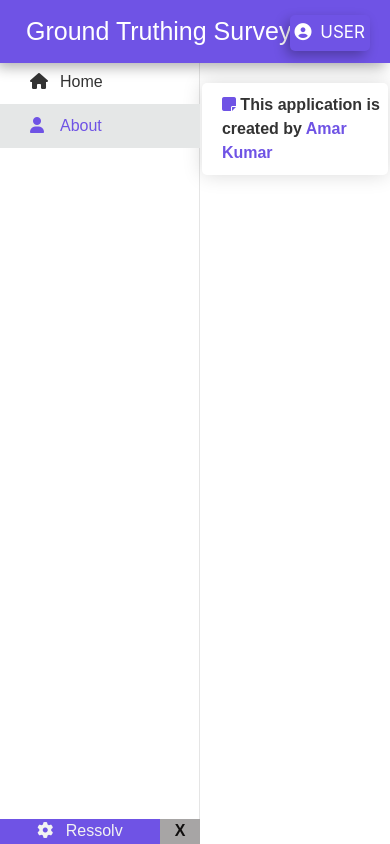
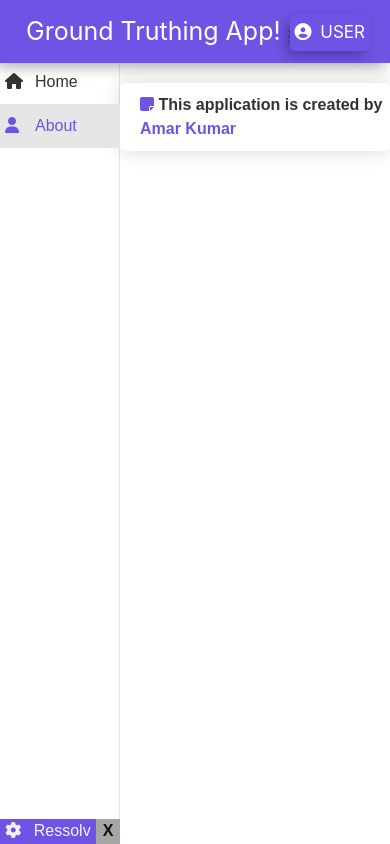
Before and after one commit to amarkumar91099jha/Django-Deploy-on-Azure-main, a Django app: page /about/ in a window 390 px wide. Run offline with Django 4.2, Linux system fonts and the light colour scheme; some libraries are stand-ins or nearby versions.

Commit message:
modified the side-nav width and changed the details page to handle incomplete form data

```diff
--- a/azure_content/static/azure_content/main.css
+++ b/azure_content/static/azure_content/main.css
@@ -1,22 +1,21 @@
-#main{
-    margin-left: 200px;
+/* Default styles */
+
+#main {
+  margin-left: 120px;
   transition: margin-left 0.5s;
   z-index: 999988;
   display: flex;
   justify-content: center;
-    font-family: Arial, Helvetica, sans-serif ;
+  font-family: Arial, Helvetica, sans-serif;
 }
 
-.Logo{
+.Logo {
   color: white;
-  font-family: Arial, Helvetica, sans-serif;
-  height: 100%;
   font-size: 25px;
   margin-left: 5px;
 }
 
-
-.titelbalk{
+.titelbalk {
   display: flex;
   align-items: center;
   justify-content: space-between;
@@ -25,14 +24,13 @@
   height: 30px;
   background-color: #2D323E;
   color: #ffffff;
-
 }
 
-.icon{
+.icon {
   margin-right: 5px;
 }
 
-.titel{
+.titel {
   width: 62%;
   margin-left: 2%;
   margin-top: 8px;
@@ -40,7 +38,7 @@
   align-items: center;
 }
 
-.extra{
+.extra {
   display: flex;
   justify-content: flex-end;
   align-items: center;
@@ -49,44 +47,44 @@
   height: 100%;
 }
 
-.bevestigenknop2{
+.bevestigenknop2 {
   background-color: #6F53E5 !important;
   border-radius: 5px;
-  margin-bottom:1px;
+  margin-bottom: 1px;
   color: white;
   font-size: 12px;
   font-weight: bold;
   height: 22px;
 }
 
-.bevestigenknop2:hover{
+.bevestigenknop2:hover {
   background-color: grey !important;
 }
 
-
-.iconcolor{
+.iconcolor {
   color: #6F53E5;
 }
 
-.iconcolor:hover{
+.iconcolor:hover {
   color: #01143d;
 }
 
-.open-slide{
+.open-slide {
   position: fixed;
   display: flex;
   flex-direction: row;
 }
-.navbar{
+
+.navbar {
   position: fixed;
   width: 100%;
   top: 0;
   left: 0;
   height: 63px;
-    background-color: #6F53E5 ;
+  background-color: #6F53E5;
   overflow: hidden;
   z-index: 999999;
-    box-shadow: -4px 5px 13px -1px rgba(0,0,0,0.32);
+  box-shadow: -4px 5px 13px -1px rgba(0, 0, 0, 0.32);
 }
 
 .sticky {
@@ -95,17 +93,17 @@
   width: 100%;
 }
 
-  .navbar a{
+.navbar a {
   float: right;
   display: block;
   color: #f2f2f2;
   text-align: center;
   text-decoration: none;
   font-size: 17px;
+}
 
-  }
-  #openlogo{
-    color: #6F53E5 ;
+#openlogo {
+  color: #6F53E5;
   margin-top: 12px;
   margin-left: 7px;
   width: 0px;
@@ -113,64 +111,65 @@
   vertical-align: middle;
 }
 
-  .logo{
-
+.logo {
   width: 157px;
   height: 52px;
   z-index: 999999;
 }
+
 .navbar ul {
-
   list-style: none;
 }
-  #logozoom{
+
+#logozoom {
   font: 25px;
 }
-  .navbar a #logozoom:hover{
+
+.navbar a #logozoom:hover {
   color: rgb(32, 0, 83);
 }
 
-  .side-nav{
+.side-nav {
   height: 100%;
-    width: 200px;
+  width: 120px;
   position: fixed;
   z-index: 1;
   top: 0;
   left: 0;
-    box-shadow: inset -1px 0 0 rgba(0, 0, 0, .1) ;
-    overflow-x:hidden;
+  box-shadow: inset -1px 0 0 rgba(0, 0, 0, .1);
+  overflow-x: hidden;
   padding-top: 60px;
   transition: 0.5s;
 }
 
-  .active{
+.active {
   color: #6F53E5 !important;
   background-color: rgb(229, 231, 231);
 }
 
-  .side-nav .menuitem{
-    padding: 10px 10px 10px 30px ;
+.side-nav .menuitem {
+  padding: 10px 10px 10px 30px;
   text-decoration: none;
   font-size: 16px;
   font-family: Arial, Helvetica, sans-serif;
   color: #333;
-    font-weight: 500 ;
+  font-weight: 500;
   display: flex;
   flex-direction: row;
   transition: 0.3s;
 }
 
-  .navicon{
+.navicon {
   width: 30px;
 }
 
-  .side-nav .menuitem:hover{
+.side-nav .menuitem:hover {
   text-decoration: none;
   color: #6F53E5;
   background-color: rgb(229, 231, 231);
 }
 
-  .secondheader{
+.secondheader {
   background-color: grey !important;
 }
 
@@ -181,20 +180,20 @@
   font-family: Arial, Helvetica, sans-serif;
   bottom: 0;
   left: 0;
-    width: 200px;
+  width: 120px;
   color: #f2f2f2;
   height: 25px;
   transition: 0.5s;
 }
 
-  .module{
+.module {
   width: 80%;
   height: 100%;
   text-align: center;
   background-color: #6F53E5;
 }
 
-  .sluiten{
+.sluiten {
   width: 20%;
   height: 100%;
   background-color: #a7a5a5;
@@ -205,14 +204,13 @@
   text-decoration: none;
 }
 
-  .sluiten:hover{
+.sluiten:hover {
   background-color: #570000;
   color: red;
   text-decoration: none;
 }
 
-
-.dropbtn{
+.dropbtn {
   position: fixed;
   right: 20px;
   top: 15px;
@@ -221,19 +219,18 @@
   border-radius: 5px;
   border: none;
   color: white;
-    box-shadow: -4px 5px 13px -1px rgba(0,0,0,0.32);
+  box-shadow: -4px 5px 13px -1px rgba(0, 0, 0, 0.32);
   padding: 5px;
 }
 
-  .dropbtn:hover{
+.dropbtn:hover {
   background-color: #102044;
 }
-
 
 .beheertable {
   border-collapse: collapse;
   width: 98%;
-  margin:0px;
+  margin: 0px;
   font-size: 0.9em;
   min-width: 400px;
   border-radius: 7px 7px 0 0;
@@ -250,7 +247,7 @@
 }
 
 .beheertable td {
-  font-size:12px;
+  font-size: 12px;
 }
 
 .beheertable tbody tr {
@@ -274,15 +271,14 @@
   cursor: pointer;
 }
 
-  .holder{
+.holder {
   display: flex;
   flex-direction: column;
-    width:98%;
+  width: 98%;
   margin-top: 10px;
 }
 
-
-.subtitel2{
+.subtitel2 {
   display: flex;
   flex-direction: row;
   margin-left: 20px;
@@ -291,20 +287,16 @@
   color: #333;
   font-weight: bold;
   font-size: 16px;
+  justify-content: space-between; /* Previously defined twice, removed redundant definition */
 }
 
-.subtitel2{
-  justify-content: space-between;
-}
-
-.content{
+.content {
   width: 98%;
   margin-left: 1%;
   margin-top: 1%;
-
 }
 
-.factbox2{
+.factbox2 {
   display: flex;
   min-width: 250px;
   border-radius: 5px;
@@ -314,16 +306,16 @@
   text-align: center;
   width: 22%;
   color: #333;
-  box-shadow: -4px 5px 13px -1px rgba(0,0,0,0.32);
+  box-shadow: -4px 5px 13px -1px rgba(0, 0, 0, 0.32);
 }
 
-.factbox-title{
+.factbox-title {
   font-size: 12px;
   margin-bottom: 5px;
   font-weight: bold;
 }
 
-.boxenholder2{
+.boxenholder2 {
   display: flex;
   flex-wrap: wrap;
   flex-direction: row;
@@ -331,30 +323,90 @@
   width: 100%;
 }
 
-.factbox-fact{
+.factbox-fact {
   font-size: 22px;
   font-weight: bold;
 }
 
-
-.shadowholder{
+.shadowholder {
   display: flex;
   margin-top: 10px;
   border-radius: 5px;
   width: 100%;
   flex-direction: column;
   box-shadow: 0 0 20px rgba(0, 0, 0, .15);
-
-
 }
 
-.shadowholder2{
+.shadowholder2 {
   display: flex;
   margin-top: 10px;
   border-radius: 5px;
   width: 100%;
   flex-direction: column;
   box-shadow: 0 0 20px rgba(0, 0, 0, .15);
+}
 
+/* Responsive styles */
 
+@media screen and (max-width: 768px) {
+  /* Adjusting main margin */
+  #main {
+      margin-left: 0;
   }
+
+  /* Adjusting side navigation width */
+  .side-nav {
+      width: 80px;
+  }
+
+  /* Adjusting side navigation menu item padding */
+  .side-nav .menuitem {
+      padding: 10px;
+  }
+
+  /* Adjusting logo size */
+  .logo {
+      width: 120px;
+      height: 40px;
+  }
+
+  /* Adjusting content width */
+  .holder,
+  .content {
+      width: 100%;
+  }
+
+  /* Adjusting fact boxes size */
+  .factbox2 {
+      width: 45%;
+  }
+}
+
+@media screen and (max-width: 480px) {
+  /* Adjusting side navigation width */
+  .side-nav {
+      width: 60px;
+  }
+
+  /* Adjusting side navigation menu item padding */
+  .side-nav .menuitem {
+      padding: 10px 5px;
+  }
+
+  /* Adjusting logo size */
+  .logo {
+      width: 100px;
+      height: 30px;
+  }
+
+  /* Adjusting content width */
+  .holder,
+  .content {
+      width: 100%;
+  }
+
+  /* Adjusting fact boxes size */
+  .factbox2 {
+      width: 100%;
+  }
+}
--- a/azure_content/templates/azure_content/base.html
+++ b/azure_content/templates/azure_content/base.html
@@ -23,7 +23,7 @@
   <nav class="navbar sticky-top">
      <span class="open-slide">
          <a class = "Logo" href="#">
-            <div class = "Logo"> Ground Truthing Survey App! </div>
+            <div class = "Logo"> Ground Truthing App! </div>
         </a>
 
         <a id="openlogo" href="#" onclick="openSlideMenu()">
@@ -89,15 +89,15 @@
   <script>
     function openSlideMenu(){
       document.getElementById('side-menu').style.width
-       = '200px';
+       = '120px';
       document.getElementById('openlogo').style.width
        = '0';
       document.getElementById('openlogo').style.color
        = '#3b5998';
       document.getElementById('moduleblok').style.width
-       = '200px';
+       = '120px';
       document.getElementById('main').style.marginLeft
-       = '200px';
+       = '120px';
     }
 
     function closeSlideMenu(){
@@ -113,7 +113,7 @@
        = '#f2f2f2';
     }
 
-
+    openSlideMenu();
   </script>
 </body>
 </html>
--- a/azure_content/views.py
+++ b/azure_content/views.py
@@ -202,9 +202,16 @@ def CustomerView(request, building_id):
 def buildingAddress_details(request,building_id):
     building_detail=BuildingAddress.objects.get(id=building_id)
     if building_detail.customer_type=="Resilience AI Customer":
-        building_details=ResilianceCustomerData.objects.get(building_id_id=building_id)
+        try:
+            building_details=ResilianceCustomerData.objects.get(building_id_id=building_id)
+        except:
+            building_details=None
+
     else:
-        building_details=IndividualCustomerData.objects.get(building_id_id=building_id)
+        try:
+            building_details=IndividualCustomerData.objects.get(building_id_id=building_id)
+        except:
+            building_details=None
     return render(request, "azure_content/details.html",{
         "building_details":building_detail,
         "building_detail":building_details
```
Also changed, not shown: azure_content/templates/azure_content/details.html (+6 -1 lines). Lines whose indentation alone changed are shown as unchanged.
